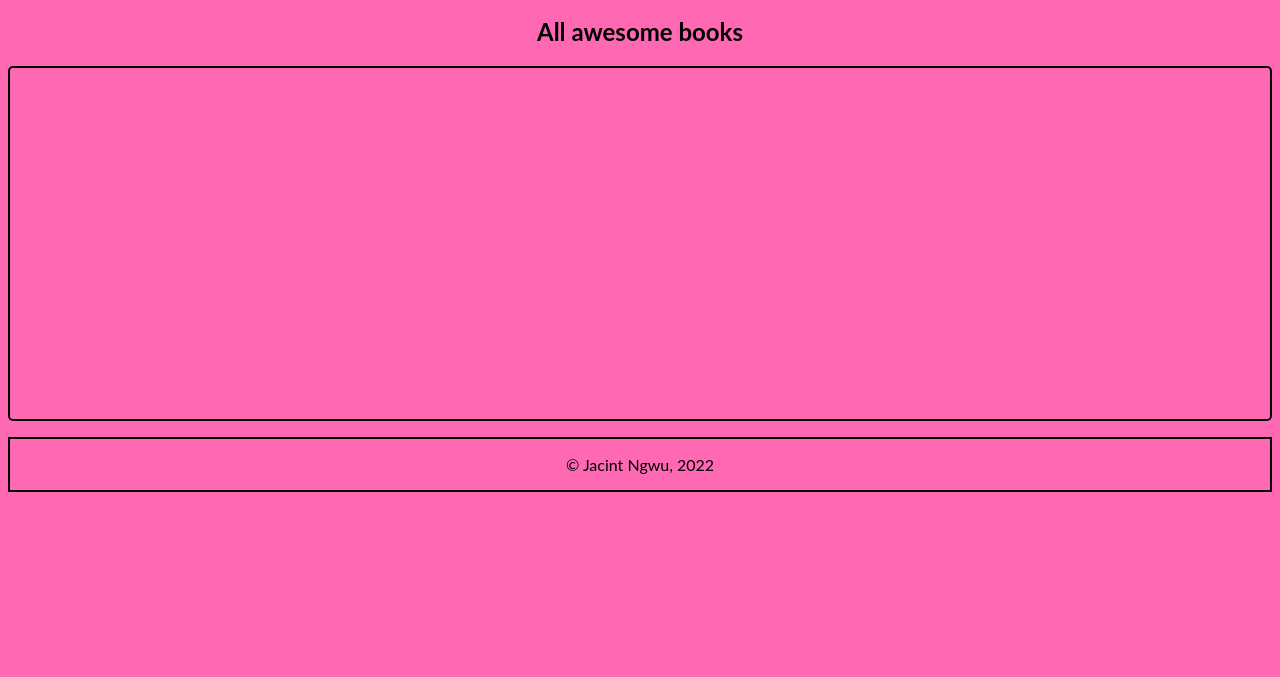
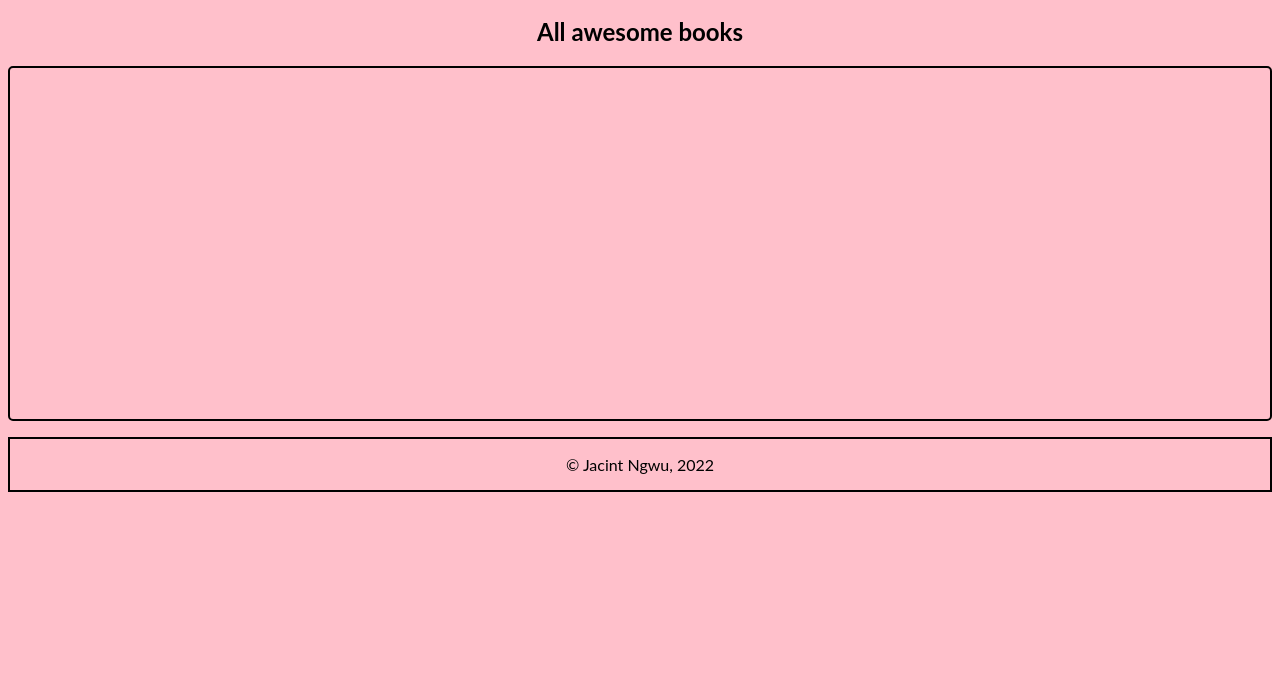
Before and after one commit to JacintaNgwu/Awesome-Books-ES6, a website with bundled scripts: page index.html in a window 1280 px wide. Shown: the part 123-800 px from the top of the page. Built offline with nearby package versions, Linux system fonts and the light colour scheme.

Commit message:
Update index.css

```diff
--- a/index.css
+++ b/index.css
@@ -6,7 +6,7 @@ body {
   color: #000;
   margin-top: 0;
   font-family: lato, sans-serif;
-  background: hotpink;
+  background: pink;
 }
 
 .navbar {
```
